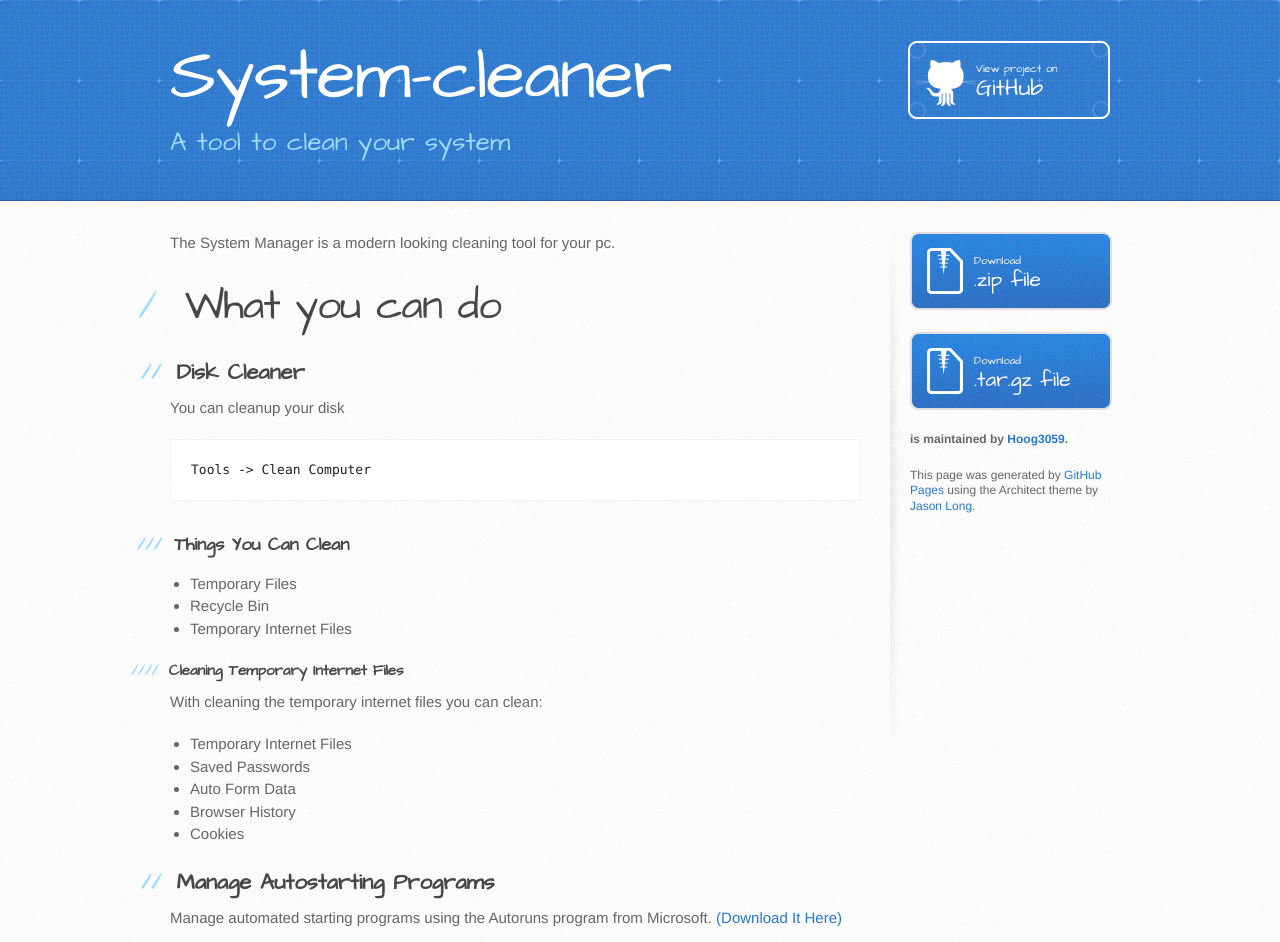
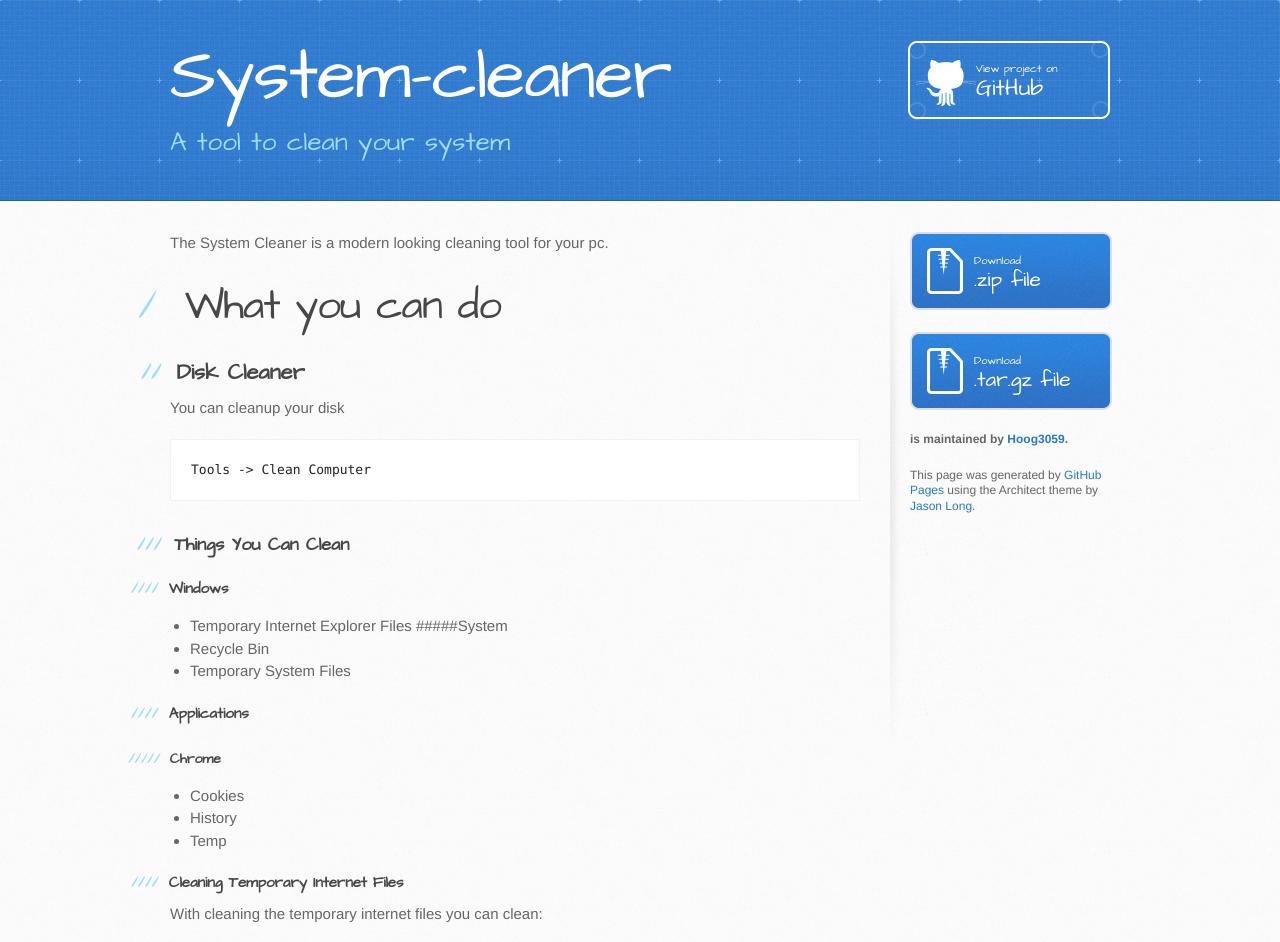
Before and after one commit to sri-n/System-Cleaner, a plain HTML site: page index.html in a window 1280 px wide. Shown: the top 942 px of the page. Drawn offline with Linux system fonts and the light colour scheme.

```diff
--- a/index.html
+++ b/index.html
@@ -28,7 +28,7 @@
     <div id="content-wrapper">
       <div class="inner clearfix">
         <section id="main-content">
-          <p>The System Manager is a modern looking cleaning tool for your pc.</p>
+          <p>The System Cleaner is a modern looking cleaning tool for your pc.</p>
 
 <h1>
 <a id="what-you-can-do" class="anchor" href="#what-you-can-do" aria-hidden="true"><span class="octicon octicon-link"></span></a>What you can do</h1>
@@ -45,10 +45,26 @@ Tools -&gt; Clean Computer
 <h3>
 <a id="things-you-can-clean" class="anchor" href="#things-you-can-clean" aria-hidden="true"><span class="octicon octicon-link"></span></a>Things You Can Clean</h3>
 
+<h4>
+<a id="windows" class="anchor" href="#windows" aria-hidden="true"><span class="octicon octicon-link"></span></a>Windows</h4>
+
 <ul>
-<li>Temporary Files</li>
+<li>Temporary Internet Explorer  Files
+#####System</li>
 <li>Recycle Bin</li>
-<li>Temporary Internet Files</li>
+<li>Temporary System Files</li>
+</ul>
+
+<h4>
+<a id="applications" class="anchor" href="#applications" aria-hidden="true"><span class="octicon octicon-link"></span></a>Applications</h4>
+
+<h5>
+<a id="chrome" class="anchor" href="#chrome" aria-hidden="true"><span class="octicon octicon-link"></span></a>Chrome</h5>
+
+<ul>
+<li>Cookies</li>
+<li>History</li>
+<li>Temp</li>
 </ul>
 
 <h4>
--- a/params.json
+++ b/params.json
@@ -1 +1 @@
-{"name":"System-cleaner","tagline":"A tool to clean your system","body":"The System Manager is a modern looking cleaning tool for your pc.\r\n\r\n#What you can do\r\n\r\n##Disk Cleaner\r\nYou can cleanup your disk<br>\r\n<pre>\r\nTools -> Clean Computer\r\n</pre>\r\n###Things You Can Clean\r\n* Temporary Files\r\n* Recycle Bin\r\n* Temporary Internet Files\r\n\r\n####Cleaning Temporary Internet Files\r\nWith cleaning the temporary internet files you can clean:\r\n* Temporary Internet Files\r\n* Saved Passwords\r\n* Auto Form Data\r\n* Browser History\r\n* Cookies\r\n\r\n##Manage Autostarting Programs\r\nManage automated starting programs using the Autoruns program from Microsoft. [(Download It Here)](https://technet.microsoft.com/nl-nl/sysinternals/bb963902)\r\n<pre>\r\nTools -> Startup Tool\r\n</pre>\r\n","google":"","note":"Don't delete this file! It's used internally to help with page regeneration."}
+{"name":"System-cleaner","tagline":"A tool to clean your system","body":"The System Cleaner is a modern looking cleaning tool for your pc.\r\n\r\n#What you can do\r\n\r\n##Disk Cleaner\r\nYou can cleanup your disk<br>\r\n<pre>\r\nTools -> Clean Computer\r\n</pre>\r\n###Things You Can Clean\r\n\r\n####Windows\r\n* Temporary Internet Explorer  Files\r\n#####System\r\n* Recycle Bin\r\n* Temporary System Files\r\n\r\n####Applications\r\n#####Chrome\r\n* Cookies\r\n* History\r\n* Temp\r\n\r\n####Cleaning Temporary Internet Files\r\nWith cleaning the temporary internet files you can clean:\r\n* Temporary Internet Files\r\n* Saved Passwords\r\n* Auto Form Data\r\n* Browser History\r\n* Cookies\r\n\r\n##Manage Autostarting Programs\r\nManage automated starting programs using the Autoruns program from Microsoft. [(Download It Here)](https://technet.microsoft.com/nl-nl/sysinternals/bb963902)\r\n<pre>\r\nTools -> Startup Tool\r\n</pre>\r\n","google":"","note":"Don't delete this file! It's used internally to help with page regeneration."}
```
